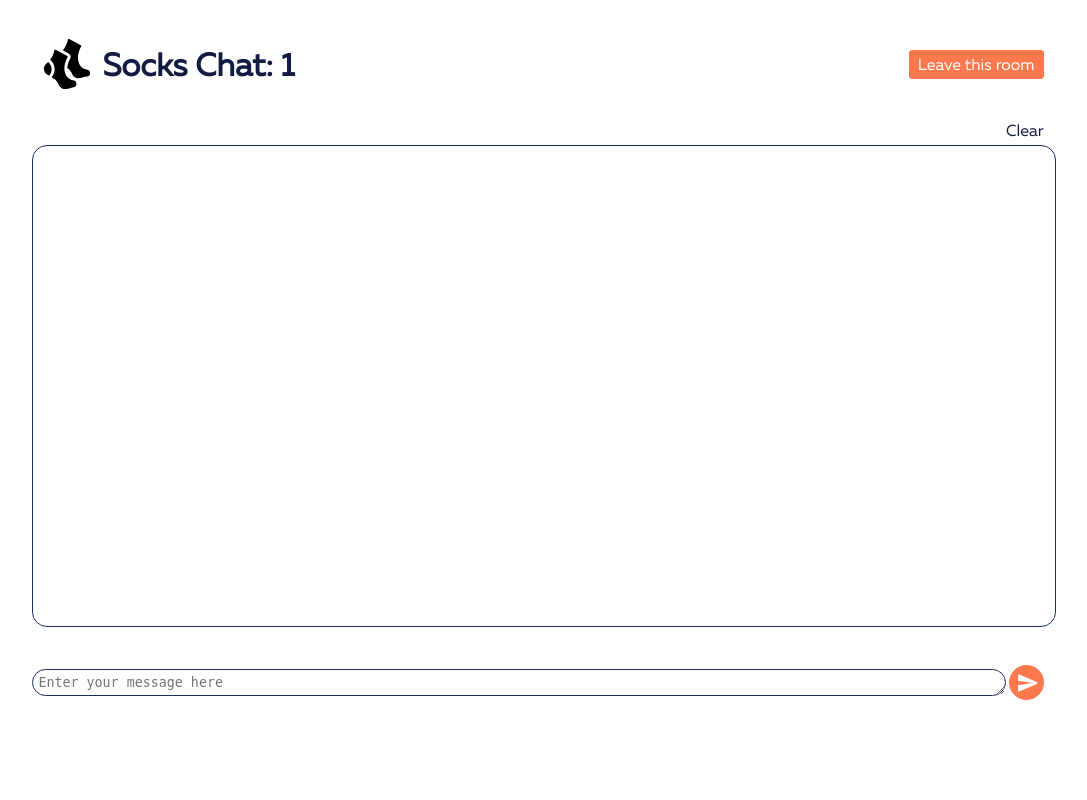
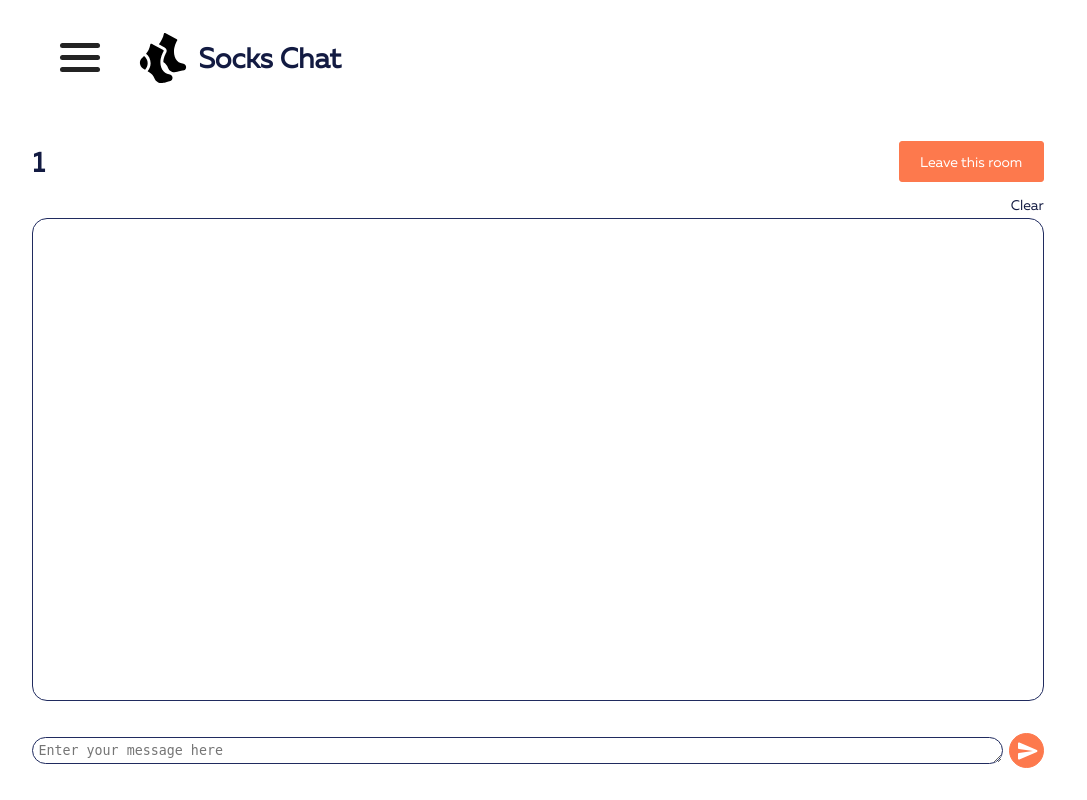
Before and after one commit to awtrimpe/socks-chat, a Flask app: page /chat in a window 1280 px wide. Shown: the whole page, without its empty margins (102-1189 px from the left). Run offline with Flask 2, Linux system fonts and the light colour scheme; the visitor is signed in with stand-in values (Sample User, id 1); some libraries are stand-ins or nearby versions.

Commit message:
Styling (#5)

```diff
--- a/app/main/routes.py
+++ b/app/main/routes.py
@@ -27,3 +27,8 @@ def chat():
     if name == '' or room == '':
         return redirect(url_for('.index'))
     return render_template('chat.html', name=name, room=room, svg=Markup(svg_contents('./app/static/socks.svg')), send_logo=Markup(svg_contents('./app/static/send.svg')))
+
+
+@main.route('/about')
+def about():
+    return render_template('about.html', svg=Markup(svg_contents('./app/static/socks.svg')), github=Markup(svg_contents('./app/static/github.svg')))
--- /dev/null
+++ b/app/static/js/main.js
@@ -0,0 +1,20 @@
+function menu() {
+    let hamburger = document.getElementById("hamburger");
+    let sideMenu = document.getElementById("side-menu");
+    if (hamburger.classList.contains("hamburger-clicked")) {
+        hamburger.classList.remove("hamburger-clicked");
+        sideMenu.classList.remove("show");
+    } else {
+        hamburger.classList.add("hamburger-clicked");
+        sideMenu.classList.add("show");
+    }
+}
+
+window.onload = window.addEventListener('mouseup', function (event) {
+    let hamburger = document.getElementById("hamburger");
+    let side_menu = document.getElementById('side-menu');
+    if (!side_menu.contains(event.target) && !hamburger.contains(event.target)) {
+        hamburger.classList.remove("hamburger-clicked");
+        side_menu.classList.remove("show");
+    }
+});
--- a/app/static/style.css
+++ b/app/static/style.css
@@ -14,23 +14,37 @@
 }
 
 :root {
+  /* Black */
+  --dark-black: #000;
+  --main-dark-black: #232323;
+  --main-light-black: #2e3133;
+  --main-grey: #9aa0a6;
+  --links-grey: #cacaca;
+  /* White */
+  --bright-white: #fff;
+  /* Orange */
   --main-accent-color: #fd794d;
   --main-accent-lighter: #ffa080;
-  --main-light-blue: #5d73e5;
   --main-tan: #fcd4c5;
+  /* Blue */
   --main-dark-blue: #131b42;
   --main-mid-blue: #202b5f;
   --mid-bright-blue: #2244f0;
+  --main-light-blue: #5d73e5;
+}
 
-  --bright-white: #fff;
-  --main-dark-black: #232323;
-  --main-light-black: #2e3133;
-  --main-grey: #9aa0a6;
+html,
+.generic-button {
+  font-size: 14px;
 }
 
 body {
   color: var(--main-dark-blue);
   font-family: Muller;
+}
+
+header {
+  width: 100%;
 }
 
 #chat,
@@ -53,17 +67,59 @@ a {
 
 button,
 button path {
-  color: white;
-  fill: white;
+  color: var(--bright-white);
+  fill: var(--bright-white);
 }
 
 /* IDs */
 
-#title {
+#hamburger {
+  margin: 1em;
+  width: 40px;
+  z-index: 2;
+  cursor: pointer;
+}
+
+#hamburger:after,
+#hamburger:before,
+#hamburger #menu-icon {
+  background-color: var(--main-dark-black);
+  border-radius: 3px;
+  content: "";
+  display: block;
+  height: 5px;
+  margin: 7px 0;
+  transition: all 0.2s ease-in-out;
+}
+
+#side-menu {
+  background: var(--bright-white);
+  position: absolute;
+  left: 0;
+  top: 0;
+  height: 93vh;
+  width: 0;
+  overflow-y: scroll;
+}
+
+#side-menu.show {
+  width: 15%;
+  padding: 30px;
+  padding-top: 5em;
+  border-right: var(--main-grey) 1px solid;
+  transition: width 0.3s;
+}
+
+#side-menu a {
+  color: var(--main-dark-black);
+}
+
+#title,
+#title a,
+.horizontal {
   display: flex;
-  max-width: 50%;
-  width: 100%;
   align-items: center;
+  color: inherit;
 }
 
 #title svg,
@@ -74,6 +130,7 @@ button path {
 }
 
 #chat {
+  width: inherit;
   height: 60%;
   max-height: -webkit-fill-available;
   display: flex;
@@ -93,7 +150,7 @@ button path {
   border-radius: 13px;
 }
 
-#chat span img {
+#chat > span img {
   max-width: 100%;
 }
 
@@ -120,36 +177,67 @@ button path {
   margin-left: auto;
 }
 
-#chat::-webkit-scrollbar {
+#chat::-webkit-scrollbar,
+#side-menu::-webkit-scrollbar {
   width: 10px;
   height: 10px;
 }
 
-#chat::-webkit-scrollbar-thumb {
+#chat::-webkit-scrollbar-thumb,
+#side-menu::-webkit-scrollbar-thumb {
   background: var(--main-grey);
   border-radius: 15px;
 }
 
 #text::-webkit-scrollbar,
 #chat::-webkit-scrollbar-corner,
-#chat::-webkit-resizer {
+#chat::-webkit-resizer,
+#side-menu::-webkit-scrollbar,
+#side-menu::-webkit-scrollbar-corner,
+#side-menu::-webkit-resizer {
   display: none;
 }
 
+#text {
+  margin-right: 6px;
+}
+
 /* Classes */
+
+.hamburger-clicked:before {
+  transform: translateY(12px) rotate(135deg);
+}
+
+.hamburger-clicked:after {
+  transform: translateY(-12px) rotate(-135deg);
+}
+
+.hamburger-clicked div {
+  transform: scale(0);
+}
 
 .container {
   max-width: 80%;
   margin: auto;
 }
 
+.form-container {
+  width: 50%;
+  margin: auto;
+  padding: 3em;
+  border: var(--main-grey) 1px solid;
+  border-radius: 8px;
+}
+
 .generic-button {
+  width: auto;
+  padding: 11.45px 20.37px;
+  font-size: 14px;
   border: solid 1px var(--main-accent-color);
   border-radius: 3px;
   background: var(--main-accent-color);
-  padding: 4px 8px;
   transition: all 0.3s;
-  color: white;
+  color: var(--bright-white);
   cursor: pointer;
 }
 
@@ -162,19 +250,48 @@ button path {
   width: 35px;
   height: 35px;
   border-radius: 50%;
+  padding: 8px;
 }
 
-.horizontal {
-  width: 100%;
+.horizontal-spaced {
   display: flex;
   justify-content: space-between;
   align-items: center;
 }
 
+.right-align {
+  display: flex;
+  justify-content: flex-end;
+}
+
+.main-svg-color {
+  color: var(--dark-black);
+  fill: var(--dark-black);
+}
+
 @media (prefers-color-scheme: dark) {
   body {
+    background: var(--bright-white);
     background-color: var(--main-dark-black);
-    color: white;
+    color: var(--bright-white);
+  }
+
+  button {
+    fill: var(--main-tan);
+  }
+
+  #hamburger:after,
+  #hamburger:before,
+  #hamburger #menu-icon {
+    background-color: var(--bright-white);
+  }
+
+  #side-menu {
+    background: var(--dark-black);
+  }
+
+  #side-menu a {
+    color: var(--links-grey);
   }
 
   #title svg {
@@ -195,7 +312,8 @@ button path {
     color: var(--bright-white);
   }
 
-  button {
-    fill: var(--main-tan);
+  .main-svg-color {
+    color: var(--bright-white);
+    fill: var(--bright-white);
   }
 }
--- a/app/templates/chat.html
+++ b/app/templates/chat.html
@@ -1,7 +1,7 @@
 <html>
 
 <head>
-    <title>{{ room }}</title>
+    <title>Socks Chat | Chat</title>
     <link rel=icon href="{{ url_for('static', filename='socks.png') }}"
         sizes="any">
     <link rel="stylesheet" type="text/css"
@@ -173,11 +173,13 @@
 </head>
 
 <body>
+    <header>
+        {% include 'header.html' %}
+    </header>
     <div class="container">
-        <span class="horizontal">
+        <span class="horizontal-spaced">
             <h1 id="title">
-                {{ svg }}
-                Socks Chat: {{ room }}
+                {{ room }}
             </h1>
             <a href="/" class="generic-button" onclick="leave_room();">
                 Leave this room
@@ -190,9 +192,9 @@
         </div>
         <div id="chat"></div>
         <br><br>
-        <span class="horizontal">
-            <textarea id="text" rows="1" placeholder="Enter your message here"
-                style="margin-right: 3px;"></textarea>
+        <span class="horizontal-spaced">
+            <textarea id="text" rows="1"
+                placeholder="Enter your message here"></textarea>
             <button class="generic-button round-button" onclick="sendMessage()">
                 {{ send_logo }}
             </button>
--- /dev/null
+++ b/app/templates/header.html
@@ -0,0 +1,12 @@
+<script src="{{ url_for('static', filename='js/main.js') }}"></script>
+<div class="container">
+    <h1 id="title">
+        <span id="hamburger" onclick="menu()">
+            <div id="menu-icon"></div>
+        </span>
+        <a href="/">{{ svg }} Socks Chat</a>
+    </h1>
+    <div id="side-menu">
+        <h3><a href="about">About</a></h3>
+    </div>
+</div>
```
Also changed, not shown: app/templates/about.html (added, +22 -0 lines), app/templates/index.html (+8 -14 lines), app/static/github.svg (added).
